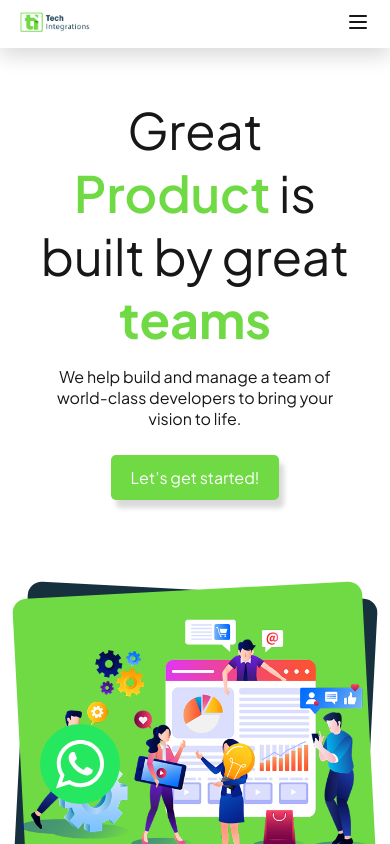
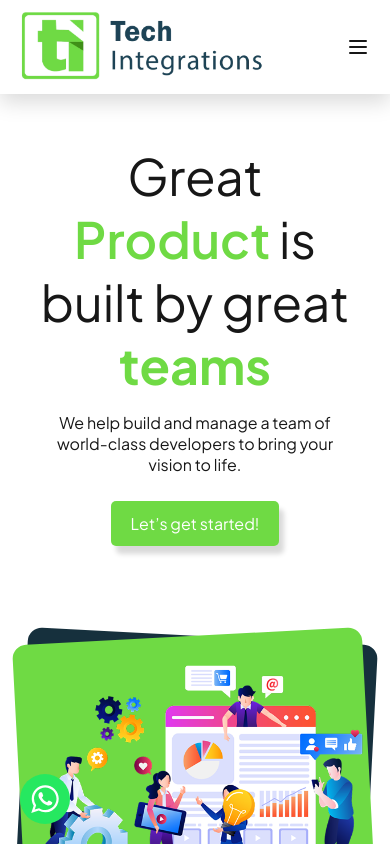
Before and after one commit to ShabeehShopifyDev/newnextapp, a Next.js app: page / in a window 390 px wide. Shown: the top 844 px of the page. Built offline with nearby package versions, Linux system fonts and the light colour scheme.

Commit message:
Modile design improvements

```diff
--- a/src/styles/index.css
+++ b/src/styles/index.css
@@ -676,6 +676,7 @@ header {
     border: none;
     padding: 10px 15px;
     cursor: pointer;
+    z-index: 99;
 }
 
 .footer .copyright {
@@ -884,6 +885,7 @@ header {
     background: #26e860;
     border-radius: 50%;
     padding: 5px;
+    z-index: 99;
 }
 
 .ww-icon-link path {
@@ -947,6 +949,12 @@ header {
 }
 
 @media only screen and (max-width: 768px) {
+
+
+    .header_wrapper .barndlogo {
+        flex: 1 0 0;
+    }
+
     .header_wrapper {
         justify-content: space-between;
     }
@@ -960,7 +968,9 @@ header {
     }
 
     .header_wrapper .bars {
-        display: inline;
+        display: flex;
+        flex: 0 0 30%;
+        justify-content: end;
     }
 
     .imagewithtext .container {
@@ -1034,4 +1044,20 @@ header {
         transform: translate(-10%, -50%);
     }
 
+    .ww-icon-link {
+        width: 50px;
+        height: 50px;
+        bottom: 20px;
+        left: 20px;
+    }
+
+    .scroll-top {
+        bottom: 20px;
+        right: 20px;
+    }
+
+    .featuredportfolio .portfolio_wrapper .slider-container {
+        margin-top: 20px;
+    }
+
 }
```
